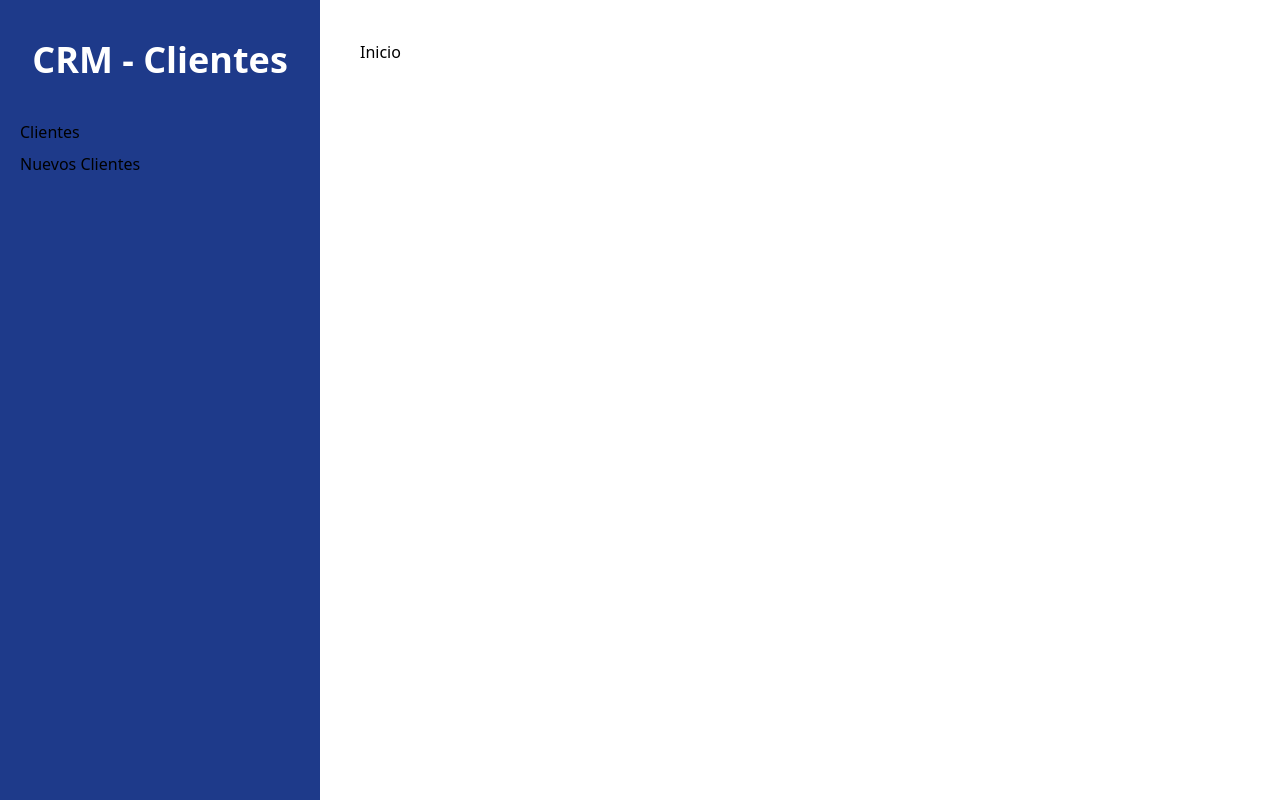
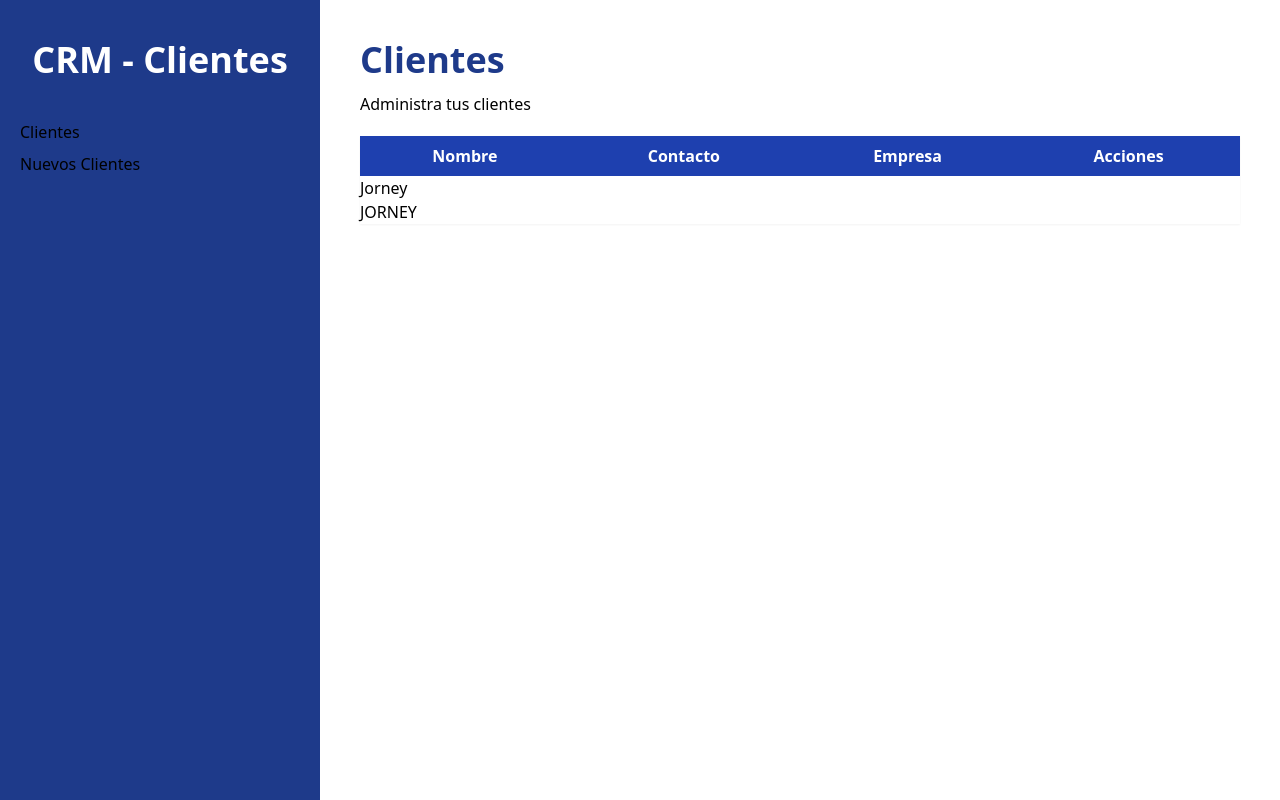
Before and after one commit to jorneycr/crm-react, a React app: page /clientes in a window 1280 px wide. Built offline with nearby package versions, Linux system fonts and the light colour scheme; data requests are answered from the project's data file; the HTML template or start-up script is replaced by a standard one.

Commit message:
create the table client and passing some data

```diff
--- /dev/null
+++ b/src/pages/Cliente.jsx
@@ -0,0 +1,7 @@
+import React from "react";
+
+const Cliente = ({cliente}) => {
+  return <div>{cliente.nombre}</div>;
+};
+
+export default Cliente;
--- a/src/pages/Inicio.jsx
+++ b/src/pages/Inicio.jsx
@@ -1,4 +1,5 @@
 import { useEffect, useState } from "react";
+import Cliente from "./Cliente";
 const Inicio = () => {
   const [clientes, setCliente] = useState([]);
   useEffect(() => {
@@ -18,9 +19,25 @@ const Inicio = () => {
   }, []);
 
   return (
-    <div>
-      <p>Inicio</p>
-    </div>
+    <>
+      <h1 className="font-black text-4xl text-blue-900">Clientes</h1>
+      <p className="mt-3">Administra tus clientes</p>
+      <table className="w-full mt-5 table-auto shadow-sm bg-white">
+        <thead className="bg-blue-800 text-white">
+          <tr>
+            <th className="p-2">Nombre</th>
+            <th className="p-2">Contacto</th>
+            <th className="p-2">Empresa</th>
+            <th className="p-2">Acciones</th>
+          </tr>
+        </thead>
+        <tbody>
+          {clientes.map((cliente) => (
+            <Cliente key={cliente.id} cliente={cliente} />
+          ))}
+        </tbody>
+      </table>
+    </>
   );
 };
 
```
